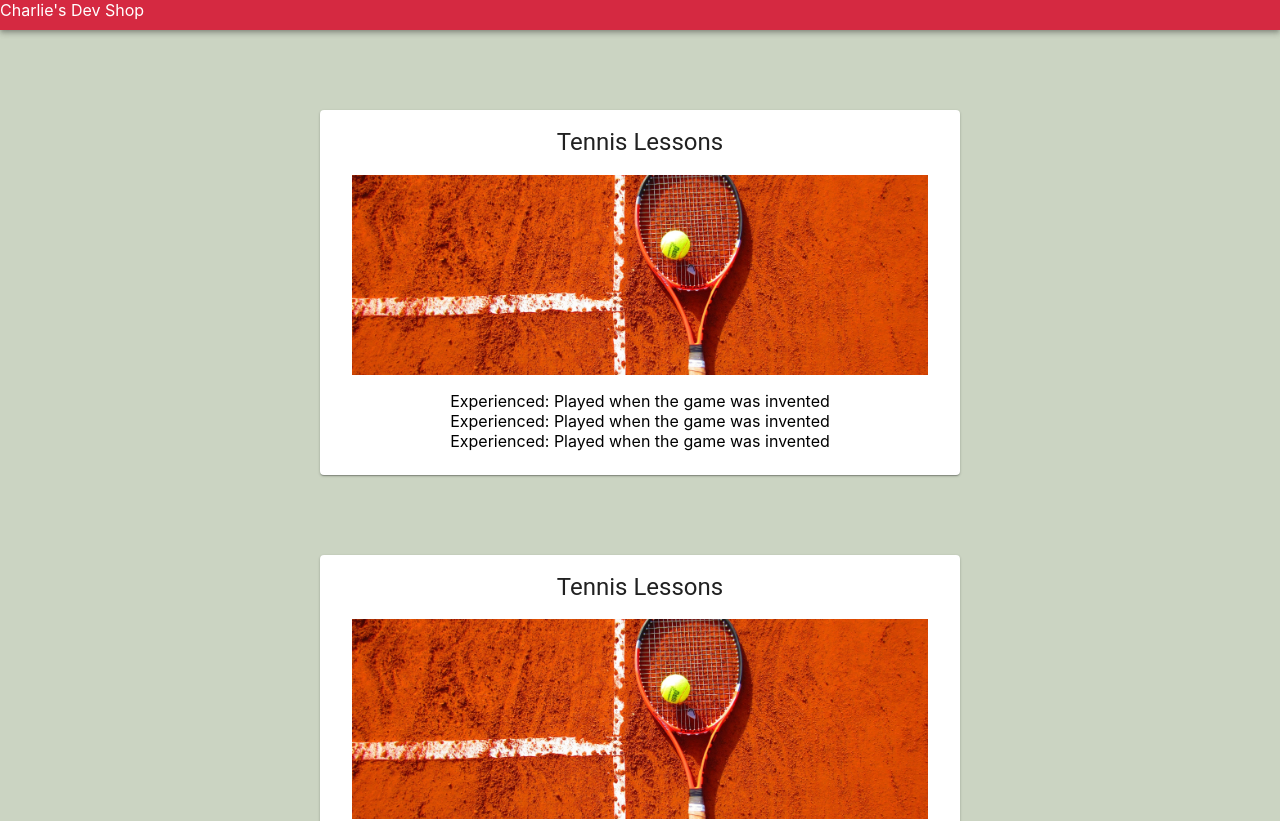
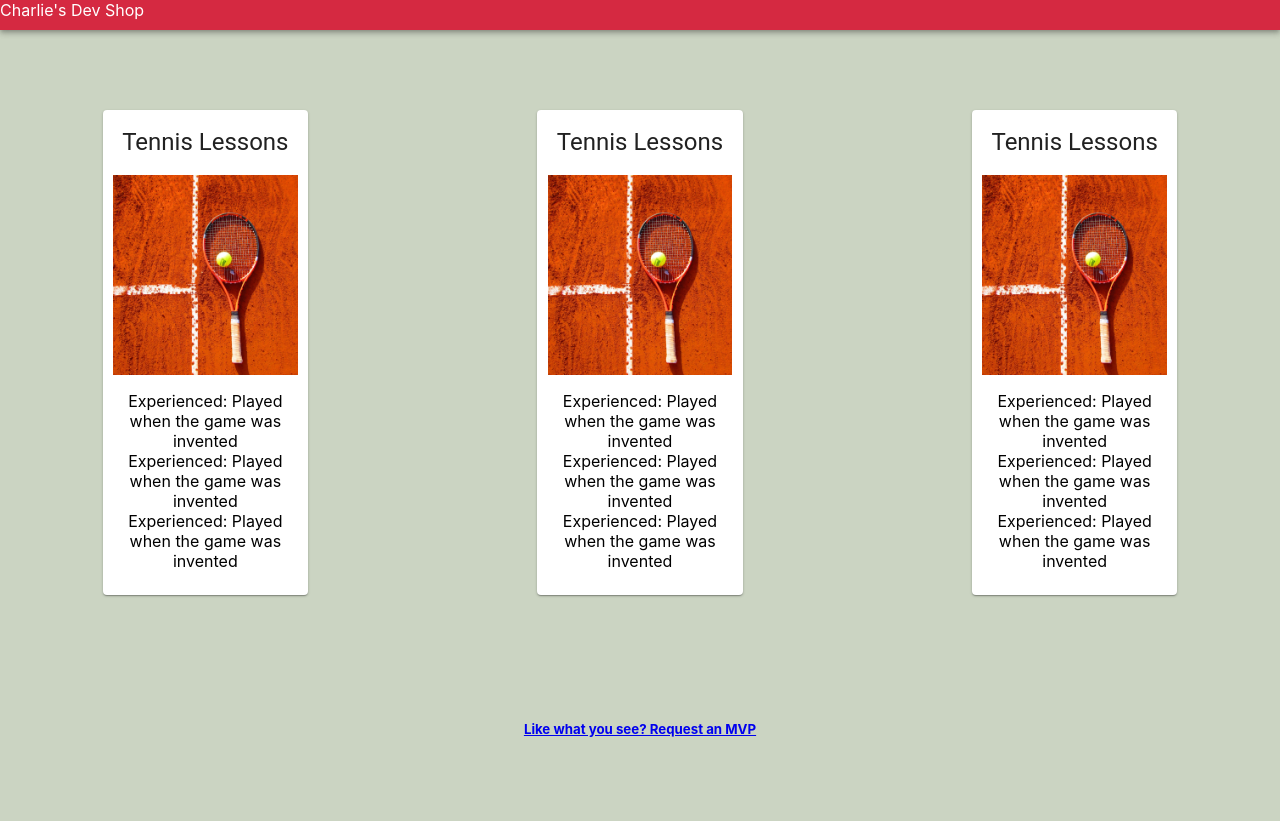
Before and after one commit to cwinnard/charlies-dev-shop, a React (Create React App) app: page / in a window 1280 px wide. Shown: the top 821 px of the page. After the commit the page ends 800 px from the top, so only its background shows below. Built offline with nearby package versions, Linux system fonts and the light colour scheme.

Commit message:
grid product

```diff
--- a/src/components/stateful/ProductPage.js
+++ b/src/components/stateful/ProductPage.js
@@ -1,6 +1,7 @@
 /* eslint react/jsx-one-expression-per-line: 0 */
 /* eslint react/prefer-stateless-function: 0 */
 
+import { Grid } from '@material-ui/core';
 import React, { Component } from 'react';
 
 import InquiryLink from './InquiryLink';
@@ -21,10 +22,20 @@ class ProductPage extends Component {
     render() {
         return (
             <div>
-                <ProductCard product={product} />
-                <ProductCard product={product} />
-                <ProductCard product={product} />
-                <InquiryLink />
+                <Grid container spacing={24}>
+                    <Grid item sm={4} xs={12}>
+                        <ProductCard product={product} />
+                    </Grid>
+                    <Grid item sm={4} xs={12}>
+                        <ProductCard product={product} />
+                    </Grid>
+                    <Grid item sm={4} xs={12}>
+                        <ProductCard product={product} />
+                    </Grid>
+                    <Grid item sm={12} xs={12}>
+                        <InquiryLink />
+                    </Grid>
+                </Grid>
             </div>
         );
     }
```
